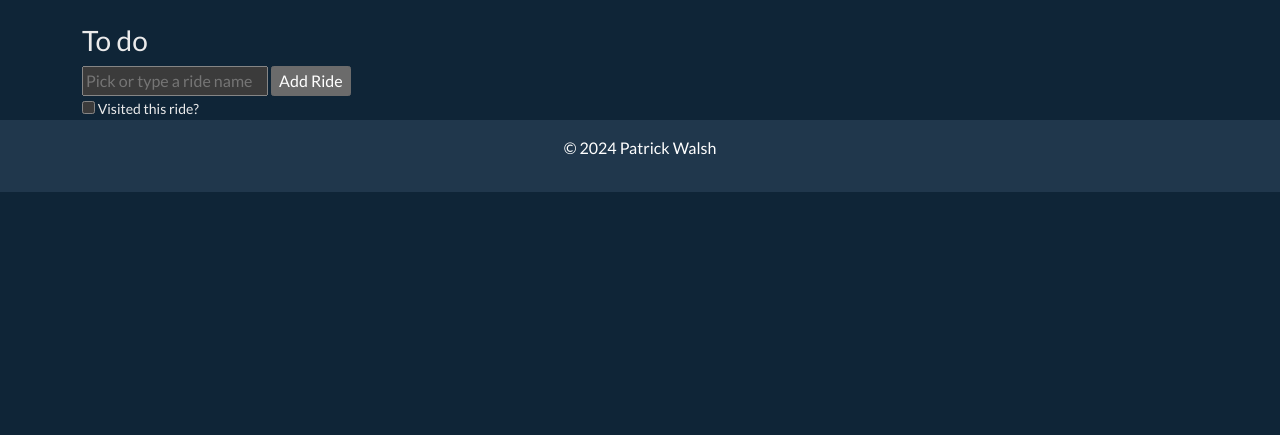
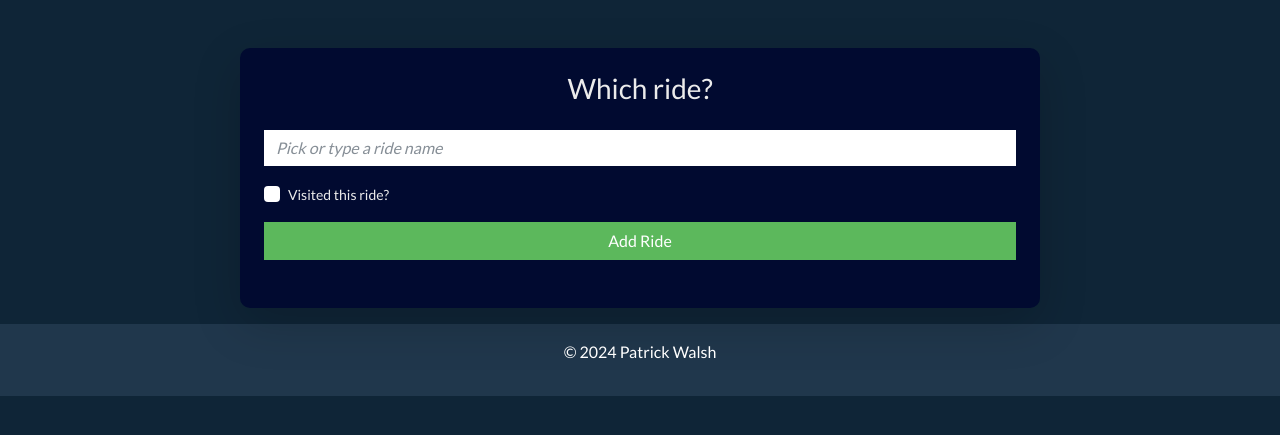
Before and after one commit to Patrick5009/disneyland_ride_tracker, a Django app: page / in a window 1280 px wide. Shown: the part 72-507 px from the top of the page. Run offline with Django 4.2, Linux system fonts and the light colour scheme; data that the repository does not hold is empty; some libraries are stand-ins or nearby versions.

Commit message:
add css rules for backplate, site colors and add bootstrap classes to all templates

```diff
--- a/ride_tracker/templates/ride_tracker/rides.html
+++ b/ride_tracker/templates/ride_tracker/rides.html
@@ -5,18 +5,14 @@ Ride Tracker
 {% endblock %}
 
 {% block content %}
+<div class="container d-flex justify-content-center align-items-start mt-5 mb-3">
+    <div class="backplate p-4 shadow-lg w-100">
+        <h3 class="text-center mb-4">Which ride?</h3>
 
-<h3>To do</h3>
-
-<!-- <form method="POST" action="/">
+        <form method="POST" action="/" class="mb-4">
             {% csrf_token %}
-    {{ form.ride_name }}
-    <input type="submit" value="Create Ride">
-</form> -->
-
-<form method="POST" action="/">
-    {% csrf_token %}
-    <input type="text" name="ride_name" id="ride-name" list="rides-list" placeholder="Pick or type a ride name">
+            <div class="mb-3">
+                <input type="text" name="ride_name" id="ride-name" list="rides-list" placeholder="Pick or type a ride name" class="form-control">
                 <datalist id="rides-list">
                     <option value="Space Mountain"></option>
                     <option value="Pirates of the Caribbean"></option>
@@ -24,23 +20,30 @@ Ride Tracker
                     <option value="Splash Mountain"></option>
                     <option value="Big Thunder Mountain"></option>
                 </datalist>
-    <input type="submit" value="Add Ride">
-    <br>
-    <label for="state">
-        <input type="checkbox" name="state" id="state"> Visited this ride?
-    </label>
+            </div>
+            <div class="form-check mb-3">
+                <input type="checkbox" name="state" id="state" class="form-check-input">
+                <label for="state" class="form-check-label">Visited this ride?</label>
+            </div>
+            <button type="submit" class="btn btn-success w-100">Add Ride</button>
         </form>
 
+        <div>
             {% for ride in ride_tracker %}
+            <div class="d-flex justify-content-between align-items-center mb-2 py-2 px-3 bg-light rounded">
                 <div>
-        <a href="{% url 'update_ride' ride.id %}">Update</a>
-        <a href="{% url 'delete' ride.id %}">Delete</a>
-        <p>
                     {% if ride.state %}
                         <span class="done-text">DONE | </span>
                     {% endif %}
                     {{ ride }}
-        </p>
+                </div>
+                <div>
+                    <a href="{% url 'update_ride' ride.id %}" class="btn btn-sm btn-info me-1">Update</a>
+                    <a href="{% url 'delete' ride.id %}" class="btn btn-sm btn-danger">Delete</a>
+                </div>
             </div>
             {% endfor %}
+        </div>
+    </div>
+</div>
 {% endblock %}
--- a/static/css/style.css
+++ b/static/css/style.css
@@ -2,3 +2,30 @@
     color: red;
     font-weight: bold;
 }
+
+.backplate {
+    background-color: #010a30; /* Light gray */
+    border-radius: 10px;
+    width: 100%;
+    max-width: 800px; /* Ensures it doesn't stretch too wide on big screens */
+    box-shadow: 0 4px 6px rgba(0, 0, 0, 0.1); /* Soft shadow */
+}
+
+
+.bg-light {
+    background-color: #2e4c6b !important;
+    border-radius: 5px;
+}
+
+form input, form button {
+    border-radius: 5px;
+}
+
+form input::placeholder {
+    color: #6c757d;
+    font-style: italic;
+}
+
+/* body {
+    background-color: #e9ecef; Subtle background for the entire app
+} */
--- a/templates/base.html
+++ b/templates/base.html
@@ -13,7 +13,7 @@
     <link rel="stylesheet" href="https://cdn.jsdelivr.net/npm/bootswatch@5.3.1/dist/superhero/bootstrap.min.css">
 
     <!-- CSS -->
-    <link rel="stylesheet" href="{% static 'css/style.css'%}">
+    <link rel="stylesheet" href="{% static 'css/style.css' %}">
 </head>
 
 <body>
```
Also changed, not shown: ride_tracker/templates/ride_tracker/delete.html (+13 -9 lines), ride_tracker/templates/ride_tracker/update_ride.html (+12 -9 lines). Lines whose indentation alone changed are shown as unchanged.
